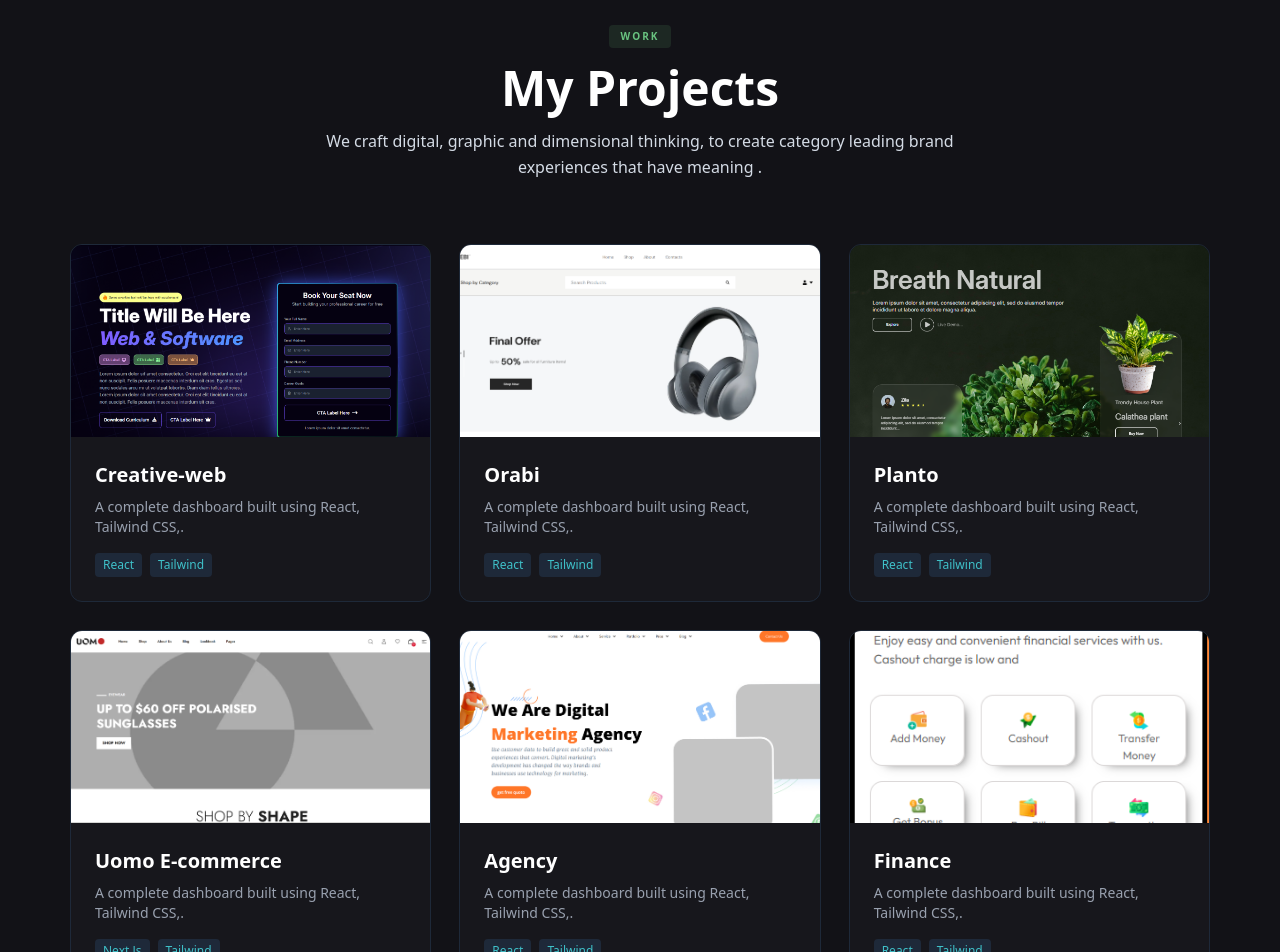
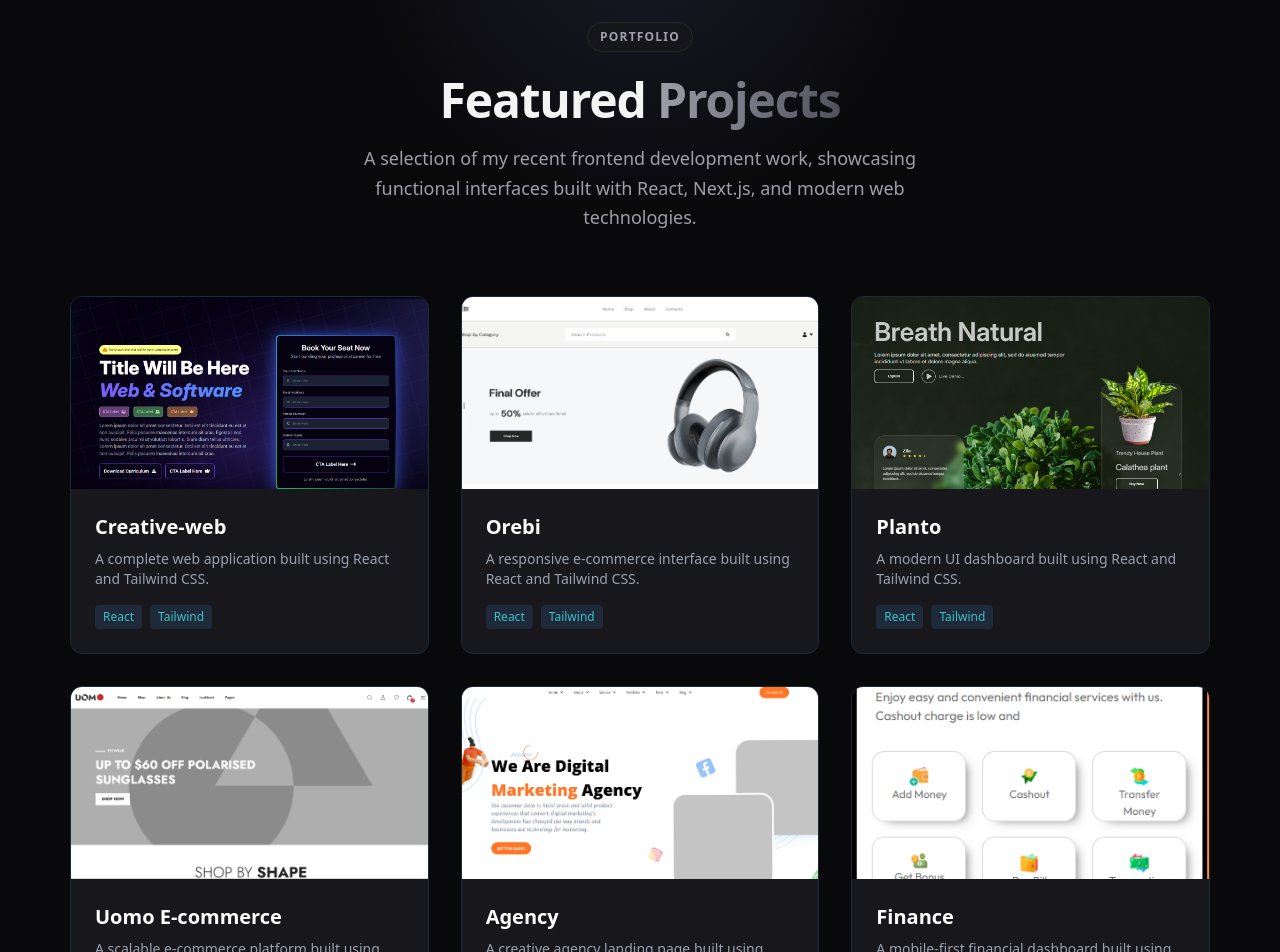
Before and after one commit to mesbaulrafi/myPortfolio, a React (Vite) app: page / in a window 1280 px wide. Shown: the part 4540-5492 px from the top of the page. Built offline with nearby package versions, Linux system fonts and the light colour scheme.

Commit message:
project part

```diff
--- a/src/components/pages/Projects.jsx
+++ b/src/components/pages/Projects.jsx
@@ -2,7 +2,6 @@ import React from "react";
 import Container from "../Container";
 import Images from "../Images";
 
-import { FaArrowRight } from "react-icons/fa";
 import CitWeb from "/src/assets/CitWeb.png";
 import Orabi from "/src/assets/orebi.png";
 import Uomo from "/src/assets/uomo.png";
@@ -10,48 +9,119 @@ import Planto from "/src/assets/planto.png";
 import Agency from "/src/assets/agency.png";
 import Finance from "/src/assets/finance.png";
 import { Link } from "react-router-dom";
-import { FaLink, FaGithub } from "react-icons/fa";
 import ProjectsCard from "../ProjectsCard";
 import Button from "../Button";
 
 const Projects = () => {
   return (
-    <div className="py-24 bg-[#121217] text-white font-sans">
-      <div className="lg:w-[1140px] px-3 lg:px-0 mx-auto">
-        {/* Project Text Part */}
-        <div className="text-center pb-16 px-4">
-          <h5 className="text-[#69C380] bg-[#69c37f1f] inline-block px-3 py-1 rounded text-[10px] font-bold uppercase tracking-[2px] mb-4">
-            Work
-          </h5>
-          <h2 className="text-3xl md:text-5xl font-bold mb-4">My Projects</h2>
-          <p className="max-w-[650px] mx-auto text-[#D4DBE5] text-sm md:text-base leading-relaxed">
-            We craft digital, graphic and dimensional thinking, to create
-            category leading brand experiences that have meaning .
+    <section className="bg-[#09090b] py-20 lg:py-24 relative overflow-hidden font-sans border-b border-zinc-800/50">
+
+      {/* Subtle background glow for premium feel */}
+      <div className="absolute top-0 left-1/2 -translate-x-1/2 w-full max-w-[600px] h-[300px] bg-[radial-gradient(ellipse_at_top,rgba(120,119,198,0.15),transparent_70%)] pointer-events-none"></div>
+
+      <div className="w-full max-w-[1140px] px-5 lg:px-0 mx-auto relative z-10">
+
+        {/* Section Header */}
+        <div className="text-center pb-12 lg:pb-16 px-4 flex flex-col items-center">
+
+          {/* Minimalist Badge */}
+          <div className="inline-flex items-center gap-2 px-3 py-1.5 rounded-full border border-zinc-800 bg-zinc-900/50 mb-6">
+            <span className="text-xs font-semibold uppercase tracking-widest text-zinc-400">
+              Portfolio
+            </span>
+          </div>
+
+          <h2 className="text-3xl md:text-4xl lg:text-5xl font-bold tracking-tight text-zinc-100 mb-5">
+            Featured <span className="text-transparent bg-clip-text bg-gradient-to-r from-zinc-400 to-zinc-600">Projects</span>
+          </h2>
+
+          <p className="max-w-[600px] mx-auto text-zinc-400 text-base md:text-lg leading-relaxed font-light">
+            A selection of my recent frontend development work, showcasing functional interfaces built with React, Next.js, and modern web technologies.
           </p>
         </div>
-        <div className="grid grid-cols-1 lg:grid-cols-3 items-center justify-between gap-7">
+
+        {/* Projects Grid */}
+        <div className="grid grid-cols-1 md:grid-cols-2 lg:grid-cols-3 items-center justify-between gap-8">
+
             {/* Project One */}
-            <ProjectsCard ProjectsImg={CitWeb} ProjectsTitle={'Creative-web'} ProjectsText={'A complete dashboard built using React, Tailwind CSS,.'} ProjectsTools={'React'} ProjectsToolsTow={'Tailwind'} ProjectsLink={'https://creative-web-six.vercel.app/'}
-            RepoLink={'https://github.com/mesbaulrafi/creativeWeb'}/>
+            <ProjectsCard
+              ProjectsImg={CitWeb}
+              ProjectsTitle={'Creative-web'}
+              ProjectsText={'A complete web application built using React and Tailwind CSS.'}
+              ProjectsTools={'React'}
+              ProjectsToolsTow={'Tailwind'}
+              ProjectsLink={'https://creative-web-six.vercel.app/'}
+              RepoLink={'https://github.com/mesbaulrafi/creativeWeb'}
+            />
+
             {/* Project Two */}
-            <ProjectsCard ProjectsImg={Orabi} ProjectsTitle={'Orabi '} ProjectsText={'A complete dashboard built using React, Tailwind CSS,.'} ProjectsTools={'React'} ProjectsToolsTow={'Tailwind'} ProjectsLink={'https://orebi-iota-mocha.vercel.app/'}
-            RepoLink={'https://github.com/mesbaulrafi/orebi'}/>
+            <ProjectsCard
+              ProjectsImg={Orabi}
+              ProjectsTitle={'Orebi'}
+              ProjectsText={'A responsive e-commerce interface built using React and Tailwind CSS.'}
+              ProjectsTools={'React'}
+              ProjectsToolsTow={'Tailwind'}
+              ProjectsLink={'https://orebi-iota-mocha.vercel.app/'}
+              RepoLink={'https://github.com/mesbaulrafi/orebi'}
+            />
+
             {/* Project Three */}
-            <ProjectsCard ProjectsImg={Planto} ProjectsTitle={'Planto'} ProjectsText={'A complete dashboard built using React, Tailwind CSS,.'} ProjectsTools={'React'} ProjectsToolsTow={'Tailwind'} ProjectsLink={'https://planto-wine.vercel.app/'}
-            RepoLink={'https://github.com/mesbaulrafi/planto'}/>
+            <ProjectsCard
+              ProjectsImg={Planto}
+              ProjectsTitle={'Planto'}
+              ProjectsText={'A modern UI dashboard built using React and Tailwind CSS.'}
+              ProjectsTools={'React'}
+              ProjectsToolsTow={'Tailwind'}
+              ProjectsLink={'https://planto-wine.vercel.app/'}
+              RepoLink={'https://github.com/mesbaulrafi/planto'}
+            />
+
             {/* Project Four */}
-            <ProjectsCard ProjectsImg={Uomo} ProjectsTitle={'Uomo E-commerce'} ProjectsText={'A complete dashboard built using React, Tailwind CSS,.'} ProjectsTools={'Next.Js'} ProjectsToolsTow={'Tailwind'} ProjectsLink={'https://uomo.vercel.app/'}
-            RepoLink={'https://github.com/mesbaulrafi/uomo'}/>
+            <ProjectsCard
+              ProjectsImg={Uomo}
+              ProjectsTitle={'Uomo E-commerce'}
+              ProjectsText={'A scalable e-commerce platform built using Next.js and Tailwind CSS.'}
+              ProjectsTools={'Next.Js'}
+              ProjectsToolsTow={'Tailwind'}
+              ProjectsLink={'https://uomo.vercel.app/'}
+              RepoLink={'https://github.com/mesbaulrafi/uomo'}
+            />
+
             {/* Project Five */}
-            <ProjectsCard ProjectsImg={Agency} ProjectsTitle={'Agency'} ProjectsText={'A complete dashboard built using React, Tailwind CSS,.'} ProjectsTools={'React'} ProjectsToolsTow={'Tailwind'} ProjectsLink={'https://innovate-react-ten.vercel.app/'}
-            RepoLink={'https://github.com/mesbaulrafi/innovateReact'}/>
+            <ProjectsCard
+              ProjectsImg={Agency}
+              ProjectsTitle={'Agency'}
+              ProjectsText={'A creative agency landing page built using React and Tailwind CSS.'}
+              ProjectsTools={'React'}
+              ProjectsToolsTow={'Tailwind'}
+              ProjectsLink={'https://innovate-react-ten.vercel.app/'}
+              RepoLink={'https://github.com/mesbaulrafi/innovateReact'}
+            />
+
             {/* Project Six */}
-            <ProjectsCard ProjectsImg={Finance} ProjectsTitle={'Finance'} ProjectsText={'A complete dashboard built using React, Tailwind CSS,.'} ProjectsTools={'React'} ProjectsToolsTow={'Tailwind'} ProjectsLink={'https://mesbaulrafi.github.io/mobailFinance/'}
-            RepoLink={'https://github.com/mesbaulrafi/mobailFinance'}/>
+            <ProjectsCard
+              ProjectsImg={Finance}
+              ProjectsTitle={'Finance'}
+              ProjectsText={'A mobile-first financial dashboard built using React and Tailwind CSS.'}
+              ProjectsTools={'React'}
+              ProjectsToolsTow={'Tailwind'}
+              ProjectsLink={'https://mesbaulrafi.github.io/mobailFinance/'}
+              RepoLink={'https://github.com/mesbaulrafi/mobailFinance'}
+            />
         </div>
-        <Link to={'https://github.com/mesbaulrafi'}><Button btnText={'View All'} className={'bg-[#00BCD4] text-white px-8 py-3 rounded-md hover:bg-white hover:text-[#00BCD4] transition-all duration-300 mt-10 '}/></Link>
+
+        {/* View All Button */}
+        <div className="flex justify-center mt-12 lg:mt-16">
+          <Link to={'https://github.com/mesbaulrafi'}>
+            <Button
+              btnText={'View All on GitHub'}
+              className="bg-zinc-100 text-zinc-950 font-semibold px-8 py-3.5 rounded-lg hover:bg-white hover:-translate-y-0.5 transition-all duration-300 shadow-[0_0_15px_rgba(255,255,255,0.05)]"
+            />
+          </Link>
+        </div>
+
       </div>
-    </div>
+    </section>
   );
 };
 
```
